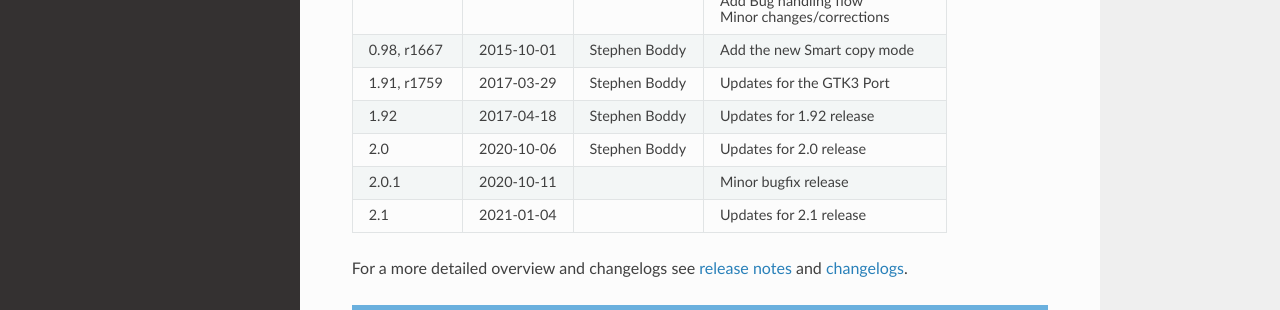
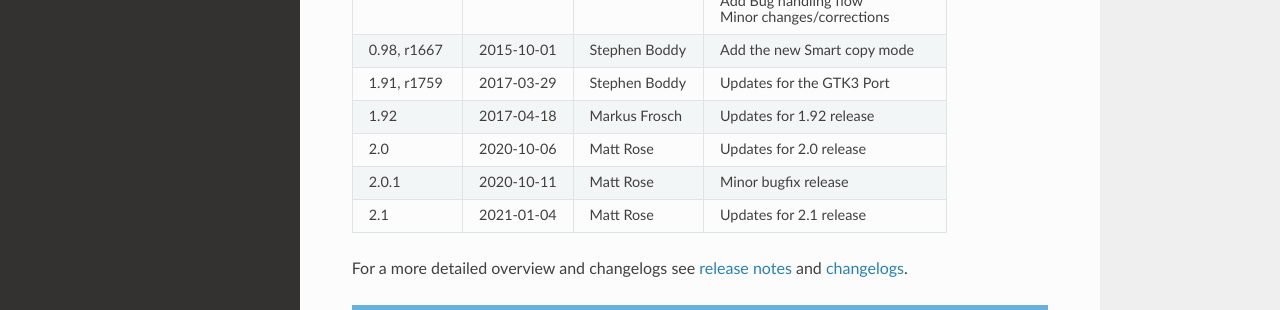
Before and after one commit to gnome-terminator/docs, a Sphinx documentation site: the page built from source/history.rst, in a window 1280 px wide and 1086 px high. Shown: the part 467-777 px from the top of the window. Built offline with Sphinx 7.4.7 and the Read the Docs theme 2.0.0, drawn with Linux system fonts in a browser that asks for light colours.

Commit message:
correct author entered in the release table

```diff
--- a/source/history.rst
+++ b/source/history.rst
@@ -34,13 +34,13 @@ All contributions and improvements are welcome.
 +--------------+------------+-----------------+------------------------------------+
 | 1.91, r1759  | 2017-03-29 | Stephen Boddy   | Updates for the GTK3 Port     |br| |
 +--------------+------------+-----------------+------------------------------------+
-| 1.92         | 2017-04-18 | Stephen Boddy   | Updates for 1.92 release      |br| |
+| 1.92         | 2017-04-18 | Markus Frosch   | Updates for 1.92 release      |br| |
 +--------------+------------+-----------------+------------------------------------+
-| 2.0          | 2020-10-06 | Stephen Boddy   | Updates for 2.0 release       |br| |
+| 2.0          | 2020-10-06 | Matt Rose       | Updates for 2.0 release       |br| |
 +--------------+------------+-----------------+------------------------------------+
-| 2.0.1        | 2020-10-11 | ?????????????   | Minor bugfix release          |br| |
+| 2.0.1        | 2020-10-11 | Matt Rose       | Minor bugfix release          |br| |
 +--------------+------------+-----------------+------------------------------------+
-| 2.1          | 2021-01-04 | ?????????????   | Updates for 2.1 release       |br| |
+| 2.1          | 2021-01-04 | Matt Rose       | Updates for 2.1 release       |br| |
 +--------------+------------+-----------------+------------------------------------+
 
 For a more detailed overview and changelogs see `release notes`_ and `changelogs`_.
```
